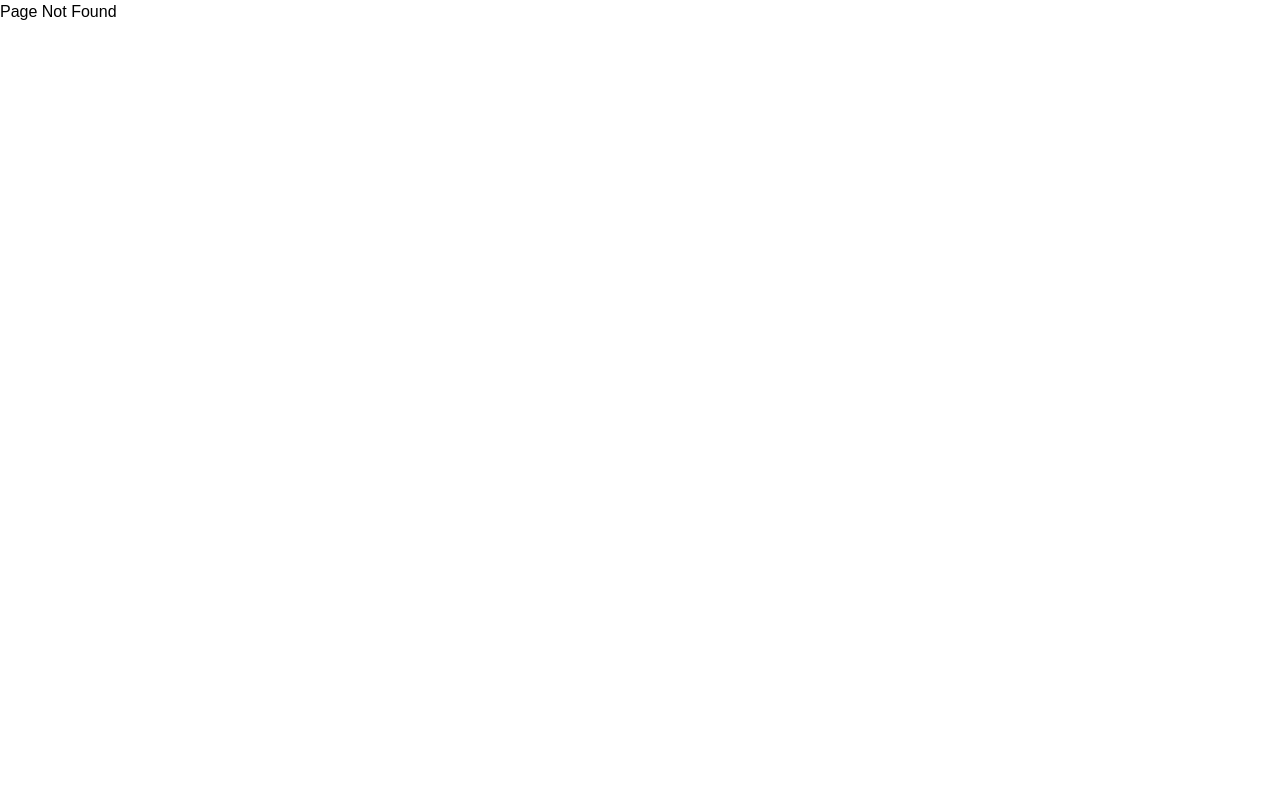
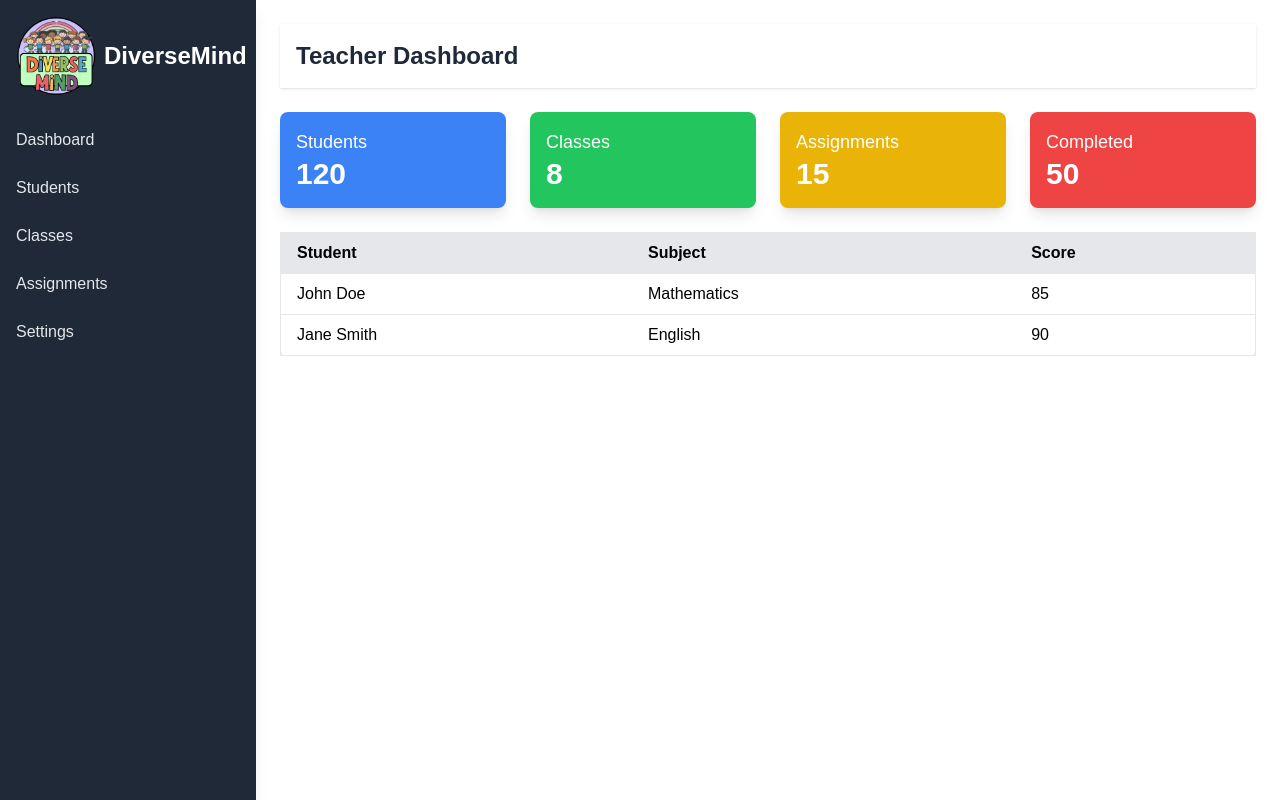
Before and after one commit to HeshanJay/DiverseMind_24-25J-230, a React (Vite) app in the folder frontend/: page /dashboard in a window 1280 px wide. Before the commit this address had no page. Built offline with nearby package versions, Linux system fonts and the light colour scheme.

Commit message:
Implement teacher dashboard

```diff
--- a/frontend/src/App.jsx
+++ b/frontend/src/App.jsx
@@ -1,7 +1,7 @@
 import React from "react";
 import { BrowserRouter, Routes, Route } from "react-router-dom";
-import Home from "./Pages/Home";
-import About from "./Pages/About";
+import Home from "./Pages/Home/Home";
+import About from "./Pages//About/About";
 import MemoryTests from "./Pages/Memory_Test";
 import LanguageVocabTest from "./Components/Language_vocab_test";
 import LanguageVocabActivity from "./Components/Language_vocab_activity";
@@ -16,9 +16,10 @@ import AudioMeasurementActivity from "./Components/Audio_measurement_activity";
 import AudioTest from "./Components/Audio_test";
 import AttentionReadingTest from "./Pages/ReadingDashboardpage";
 import MathScreeningTest from "./Pages/math/MathScreeningTest";
-import WritingTest from "./Pages/WritingTest";
+import WritingTest from "./Pages/Writing/WritingTest";
 import Login from "./Components/Login/Login";
 import Signup from "./Components/Signup/Signup";
+import TeacherDashboard from "./Pages/TeacherDashboard/TeacherDashboard";
 
 const App = () => {
   return (
@@ -31,15 +32,36 @@ const App = () => {
           <Route path="/memory-tests" element={<MemoryTests />} />
           <Route path="/visual-test" element={<VisualTest />} />
           <Route path="/audio-test" element={<AudioTest />} />
-        <Route path="/visual-test-activity" element={<VisualTestActivity />} />
+          <Route
+            path="/visual-test-activity"
+            element={<VisualTestActivity />}
+          />
           <Route path="/language-vocab-test" element={<LanguageVocabTest />} />
-        <Route path="/language-vocab-activity" element={<LanguageVocabActivity />} />
-        <Route path="/speed-measurement-test" element={<SpeedMeasurementTest />} />
-        <Route path="/speed-measurement-activity" element={<SpeedMeasurementActivity />} />
-        <Route path="/memory-measurement-test" element={<MemoryMeasurementTest />} />
-        <Route path="/memory-test-activity" element={<MemoryTestActivity />} />
+          <Route
+            path="/language-vocab-activity"
+            element={<LanguageVocabActivity />}
+          />
+          <Route
+            path="/speed-measurement-test"
+            element={<SpeedMeasurementTest />}
+          />
+          <Route
+            path="/speed-measurement-activity"
+            element={<SpeedMeasurementActivity />}
+          />
+          <Route
+            path="/memory-measurement-test"
+            element={<MemoryMeasurementTest />}
+          />
+          <Route
+            path="/memory-test-activity"
+            element={<MemoryTestActivity />}
+          />
           <Route path="/scoreboard" element={<ScoreBoard />} />
-        <Route path="/audio-measurement-activity" element={<AudioMeasurementActivity />} />
+          <Route
+            path="/audio-measurement-activity"
+            element={<AudioMeasurementActivity />}
+          />
           <Route path="*" element={<div>Page Not Found</div>} />
           {/* Reading Test Dashboard and Passages */}
           <Route
@@ -50,6 +72,7 @@ const App = () => {
           <Route path="/writingtest" element={<WritingTest />} />
           <Route path="/login" element={<Login />} />
           <Route path="/signup" element={<Signup />} />
+          <Route path="/dashboard" element={<TeacherDashboard />} />
         </Routes>
       </BrowserRouter>
     </div>
--- /dev/null
+++ b/frontend/src/Components/TeacherDashboard/DashboardCard.jsx
@@ -0,0 +1,12 @@
+import React from "react";
+
+const DashboardCard = ({ title, count, color }) => {
+  return (
+    <div className={`p-4 rounded-lg shadow-lg ${color}`}>
+      <h2 className="text-lg font-medium text-white">{title}</h2>
+      <p className="text-3xl font-bold text-white">{count}</p>
+    </div>
+  );
+};
+
+export default DashboardCard;
--- /dev/null
+++ b/frontend/src/Components/TeacherDashboard/DashboardHeader.jsx
@@ -0,0 +1,13 @@
+import React from "react";
+
+const DashboardHeader = () => {
+  return (
+    <header className="bg-white shadow p-4">
+      <h1 className="text-2xl font-semibold text-gray-800">
+        Teacher Dashboard
+      </h1>
+    </header>
+  );
+};
+
+export default DashboardHeader;
--- /dev/null
+++ b/frontend/src/Components/TeacherDashboard/DashboardTable.jsx
@@ -0,0 +1,31 @@
+import React from "react";
+
+const DashboardTable = () => {
+  return (
+    <div className="overflow-x-auto">
+      <table className="min-w-full bg-white border border-gray-200 rounded-lg shadow">
+        <thead>
+          <tr className="bg-gray-200">
+            <th className="px-4 py-2 text-left">Student</th>
+            <th className="px-4 py-2 text-left">Subject</th>
+            <th className="px-4 py-2 text-left">Score</th>
+          </tr>
+        </thead>
+        <tbody>
+          <tr className="hover:bg-gray-100">
+            <td className="px-4 py-2 border-t">John Doe</td>
+            <td className="px-4 py-2 border-t">Mathematics</td>
+            <td className="px-4 py-2 border-t">85</td>
+          </tr>
+          <tr className="hover:bg-gray-100">
+            <td className="px-4 py-2 border-t">Jane Smith</td>
+            <td className="px-4 py-2 border-t">English</td>
+            <td className="px-4 py-2 border-t">90</td>
+          </tr>
+        </tbody>
+      </table>
+    </div>
+  );
+};
+
+export default DashboardTable;
--- /dev/null
+++ b/frontend/src/Components/TeacherDashboard/Sidebar.jsx
@@ -0,0 +1,37 @@
+import React from "react";
+import PropTypes from "prop-types";
+import Logo from "../../assets/logo/DiverseMind_logo.png";
+
+const Sidebar = ({ routes }) => {
+  return (
+    <div className="fixed w-64 h-full bg-gray-800 text-white shadow-lg">
+      <div className="flex items-center p-4">
+        <img src={Logo} alt="Diverse Mind Logo" className="w-20 h-20 mr-2" />
+        <span className="text-2xl font-semibold">DiverseMind</span>
+      </div>
+
+      <nav className="mt-2">
+        {routes.map((route, index) => (
+          <a
+            key={index}
+            href={route.path}
+            className="block px-4 py-2 mt-2 text-gray-200 hover:bg-gray-700 hover:text-white rounded-lg"
+          >
+            {route.name}
+          </a>
+        ))}
+      </nav>
+    </div>
+  );
+};
+
+Sidebar.propTypes = {
+  routes: PropTypes.arrayOf(
+    PropTypes.shape({
+      path: PropTypes.string.isRequired,
+      name: PropTypes.string.isRequired,
+    })
+  ),
+};
+
+export default Sidebar;
```
Also changed, not shown: frontend/src/assets/logo/DiverseMind_logo.png (added). Lines whose indentation alone changed are shown as unchanged.
